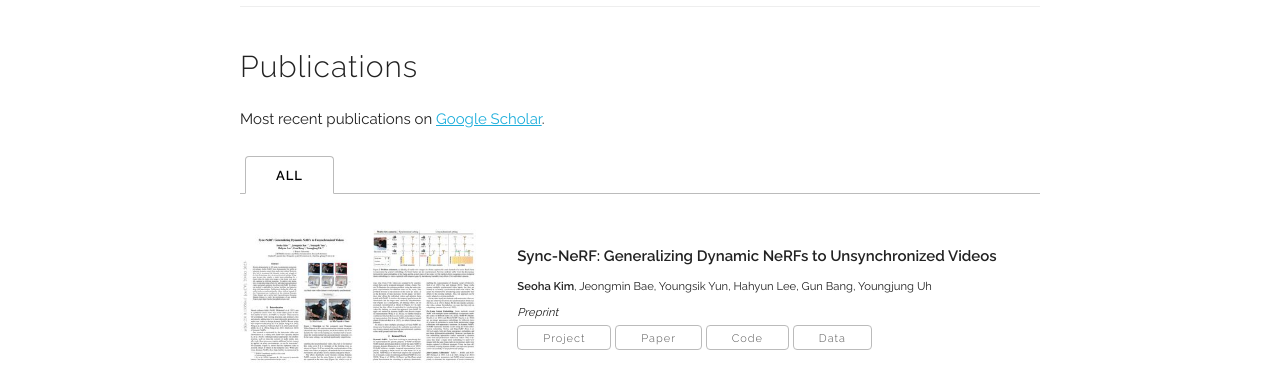
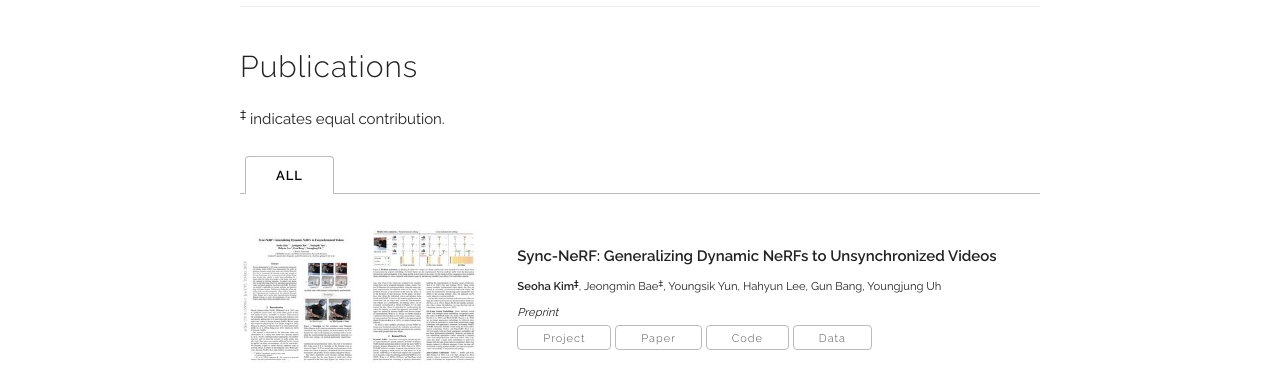
Before and after one commit to seoha-kim/seoha-kim.github.io, a Jekyll site: the page built from index.html, in a window 1280 px wide. Shown: the part 568-950 px from the top of the page. Built offline with Jekyll 4.4.1, drawn with Linux system fonts in a browser that asks for light colours; some web fonts are replaced.

Commit message:
Initial resume setup

```diff
--- a/_data/main_info.yaml
+++ b/_data/main_info.yaml
@@ -5,4 +5,4 @@ profile_pic: "/assets/profile-pics/seoha.jpg"
 linkedin: "https://www.linkedin.com/in/kseoha7"
 github: "https://github.com/seoha-kim"
 google_scholar: "https://scholar.google.com/citations?user=JycrPi8AAAAJ&hl=en"
-curriculum_vitae: ""
+curriculum_vitae: "https://github.com/seoha-kim/seoha-kim/files/13322284/Seoha_Kim_CV.pdf"
--- a/_data/publications.yaml
+++ b/_data/publications.yaml
@@ -1,7 +1,7 @@
 papers:
 
   - title: "Sync-NeRF: Generalizing Dynamic NeRFs to Unsynchronized Videos"
-    authors: "<b>Seoha Kim</b>, Jeongmin Bae, Youngsik Yun, Hahyun Lee, Gun Bang, Youngjung Uh"
+    authors: "<b>Seoha Kim<sup>‡</sup></b>, Jeongmin Bae<sup>‡</sup>, Youngsik Yun, Hahyun Lee, Gun Bang, Youngjung Uh"
     paper_pdf: "https://arxiv.org/abs/2310.13356.pdf"
     project: "https://seoha-kim.github.io/sync-nerf"
     code: "https://github.com/seoha-kim/Sync-NeRF"
--- a/index.html
+++ b/index.html
@@ -15,8 +15,8 @@ title: Home
 <div class="docs-section" id="publications">
   <h4>Publications</h4>
 
-  <p>Most recent publications on <a href="{{ site.data.main_info.google_scholar }}" target="_blank">Google Scholar</a>.<br/>
-  <!-- <sup>‡</sup> indicates equal contribution. -->
+  <!-- /<p>Most recent publications on <a href="{{ site.data.main_info.google_scholar }}" target="_blank">Google Scholar</a>.<br/> -->
+  <sup>‡</sup> indicates equal contribution.
   </p>
 
   <ul class="tab-nav">
```
